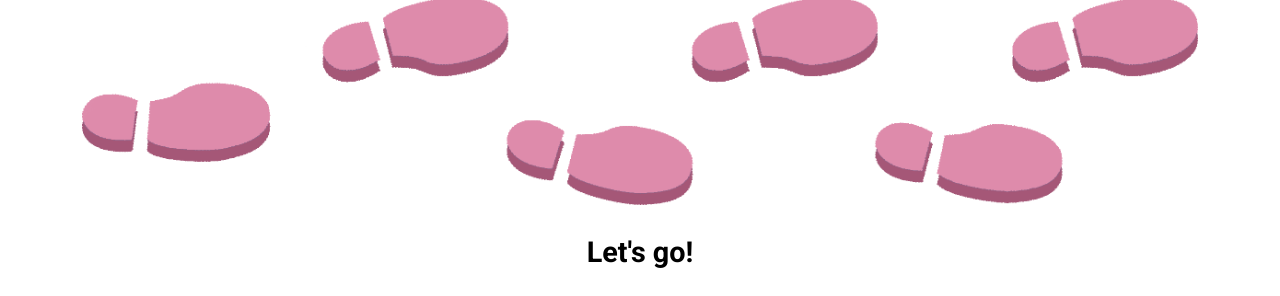
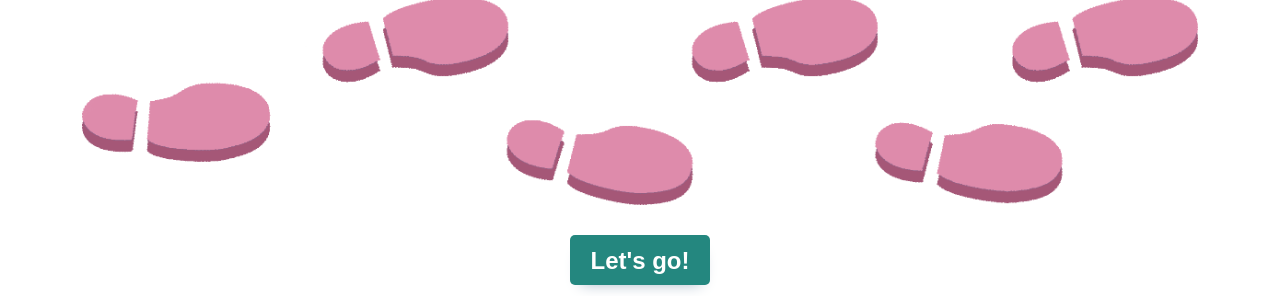
Before and after one commit to mbosselmann/quiz-app, a website built with Vite: page index.html in a window 1280 px wide. Shown: the part 247-543 px from the top of the page. Built offline with nearby package versions, Linux system fonts and the light colour scheme.

Commit message:
Add some JS. More in the next pull request.

```diff
--- a/css/components/card/answer.css
+++ b/css/components/card/answer.css
@@ -35,6 +35,6 @@
   padding: 20px 0 10px 0;
 }
 
-/* .answer--hide {
+.answer--hide {
   display: none;
-} */
+}
--- a/css/components/intro.css
+++ b/css/components/intro.css
@@ -4,7 +4,6 @@
   flex-direction: column;
   justify-content: center;
   font-family: 'Roboto', sans-serif;
-
 }
 
 .intro__header {
@@ -26,7 +25,13 @@
 }
 
 .intro__start {
-    font-size: 1.8rem;
+  font-size: 1.5rem;
   font-weight: 700;
   align-self: center;
+  border: none;
+  padding: 12px 20px 10px 20px;
+  border-radius: 5px;
+  background-color: #24877f;
+  color: #ffffff;
+  box-shadow: 1px 8px 15px -10px #9aadbf;
 }
--- a/index.html
+++ b/index.html
@@ -43,9 +43,9 @@
           right works of art.
         </p>
         <img class="intro__footprints" src="/images/footprints.png" alt="" />
-        <p class="intro__start">Let's go!</p>
+        <button class="intro__start">Let's go!</button>
       </section>
-      <section class="card">
+      <section class="card main--hidden">
         <div class="card-header">
           <h2 class="card-header__title">Question:</h2>
           <a href="" aria-label="bookmark"
--- a/javascript.js
+++ b/javascript.js
@@ -9,6 +9,8 @@ let buttonElHome = document.querySelector('#navbar__home')
 let buttonElBookmarks = document.querySelector('#navbar__bookmarks')
 let buttonElAddQuestion = document.querySelector('#navbar__add-question')
 let buttonElProfile = document.querySelector('#navbar__profile')
+
+let buttonElStart = document.querySelector('.intro__start')
 
 window.addEventListener('load', () => {
   mainElQuestions.classList.remove('main--hidden')
@@ -58,3 +60,7 @@ buttonElHome.addEventListener('click', () => {
   buttonElAddQuestion.classList.remove('item__link--position')
   buttonElProfile.classList.remove('item__link--position')
 })
+
+buttonElStart.addEventListener('click', () => {
+  window.location.replace('card-start')
+})
```
Lines whose indentation alone changed are shown as unchanged.
